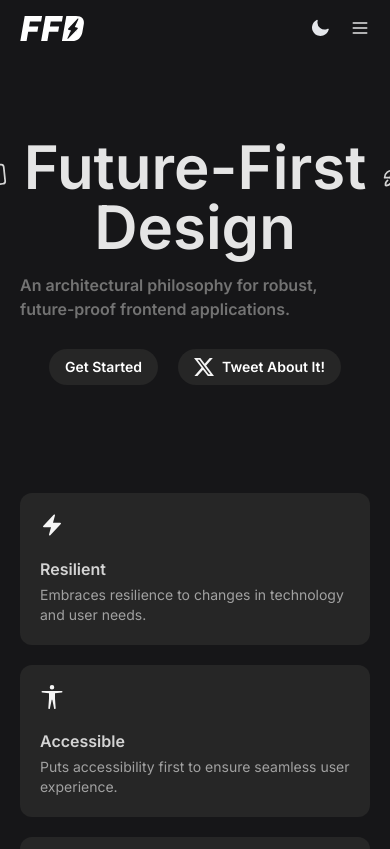
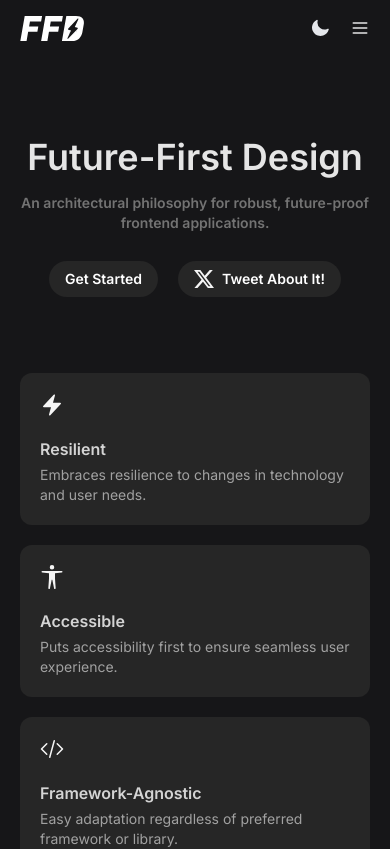
Before and after one commit to ShayokhShorfuddin/future-first-design, a React (Vite) app: page / in a window 390 px wide. Shown: the top 849 px of the page. Built offline with nearby package versions, Linux system fonts and the light colour scheme.

Commit message:
make hero responsive

```diff
--- a/src/components/Hero.tsx
+++ b/src/components/Hero.tsx
@@ -41,29 +41,30 @@ export default function Hero() {
 		>
 			<div className="flex flex-col items-center gap-y-7 px-5">
 				<div className="relative flex flex-col items-center gap-y-4">
-					<h1 className="text-6xl text-center font-inter font-semibold dark:text-neutral-200">
+					<h1 className="text-4xl sm:text-5xl md:text-6xl text-center font-inter font-semibold dark:text-neutral-200">
 						Future-First Design
 					</h1>
 
-					<p className="font-inter font-semibold text-neutral-600 dark:text-neutral-500">
-						An architectural philosophy for robust, future-proof frontend
-						applications.
+					<p className="text-sm xs:text-base font-inter font-semibold text-center text-neutral-600 dark:text-neutral-500">
+						An architectural philosophy for robust,{" "}
+						<br className="hidden xs:block sm:hidden" />
+						future-proof frontend applications.
 					</p>
 
 					<TerminalIcon />
 					<RocketIcon />
 				</div>
 
-				<div className="flex items-center gap-x-5">
+				<div className="flex flex-wrap justify-center items-center gap-x-5 gap-y-3">
 					<Link
 						to="/introduction"
-						className="rounded-full bg-neutral-900 dark:bg-neutral-800 dark:hover:bg-neutral-700 transition-colors duration-250 hover:cursor-pointer py-2 px-4 text-sm font-inter font-semibold text-white"
+						className="rounded-full bg-neutral-900 dark:bg-neutral-800 dark:hover:bg-neutral-700 transition-colors duration-250 hover:cursor-pointer py-2 px-4 text-sm font-inter font-semibold text-white text-nowrap"
 					>
 						Get Started
 					</Link>
 
 					<a
-						className="rounded-full bg-neutral-900 dark:bg-neutral-800 dark:hover:bg-neutral-700 transition-colors duration-250 hover:cursor-pointer py-2 px-4 text-sm font-inter font-semibold text-white flex items-center gap-x-2"
+						className="rounded-full bg-neutral-900 dark:bg-neutral-800 dark:hover:bg-neutral-700 transition-colors duration-250 hover:cursor-pointer py-2 px-4 text-sm font-inter font-semibold text-white text-nowrap flex items-center gap-x-2"
 						target="_blank"
 						rel="noopener noreferrer"
 						href={`https://twitter.com/intent/tweet?text=${encodedText}`}
@@ -73,7 +74,7 @@ export default function Hero() {
 					</a>
 				</div>
 
-				<div className="grid grid-cols-1 xs:grid-cols-2 md:grid-cols-4 grid-rows-1 mt-20 gap-x-5 gap-y-5">
+				<div className="grid grid-cols-1 xs:grid-cols-2 md:grid-cols-4 grid-rows-1 mt-12 xs:mt-20 gap-x-5 gap-y-5">
 					{HeroCardContents.map((card) => (
 						<HeroCard key={card.title} {...card} />
 					))}
@@ -92,7 +93,7 @@ function TerminalIcon() {
 			strokeWidth="1.5"
 			stroke="currentColor"
 			aria-hidden="true"
-			className="absolute top-6 -left-10 -rotate-6 size-7 dark:stroke-neutral-300"
+			className="hidden md:block absolute top-6 -left-10 -rotate-6 size-7 dark:stroke-neutral-300"
 		>
 			<path
 				stroke-linecap="round"
@@ -112,7 +113,7 @@ function RocketIcon() {
 			strokeWidth="1.5"
 			stroke="currentColor"
 			aria-hidden="true"
-			className="absolute top-6 -right-10 size-7 dark:stroke-neutral-300"
+			className="hidden md:block absolute top-6 -right-10 size-7 dark:stroke-neutral-300"
 		>
 			<path
 				stroke-linecap="round"
```
